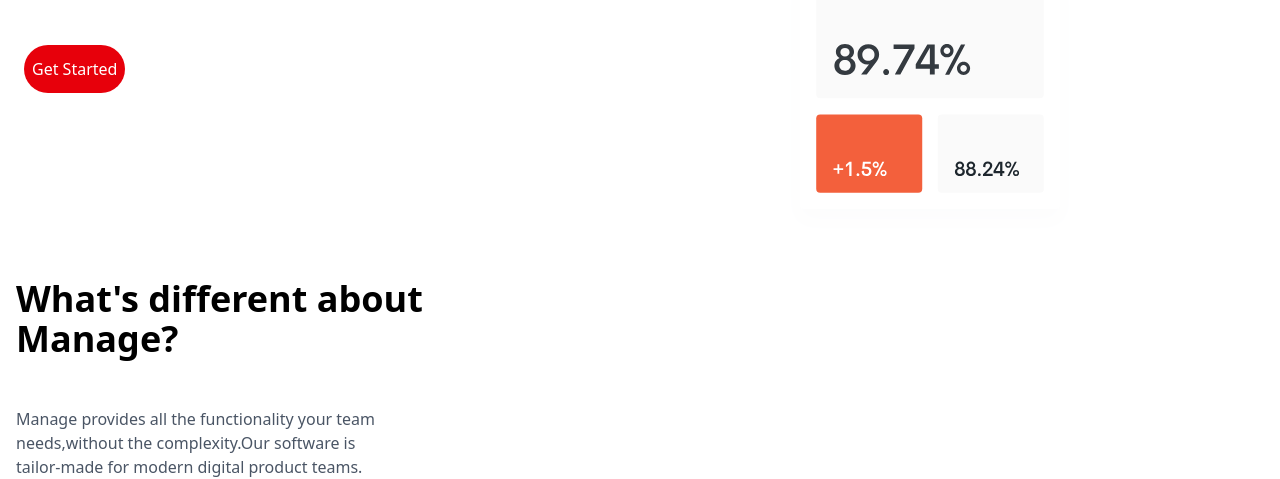
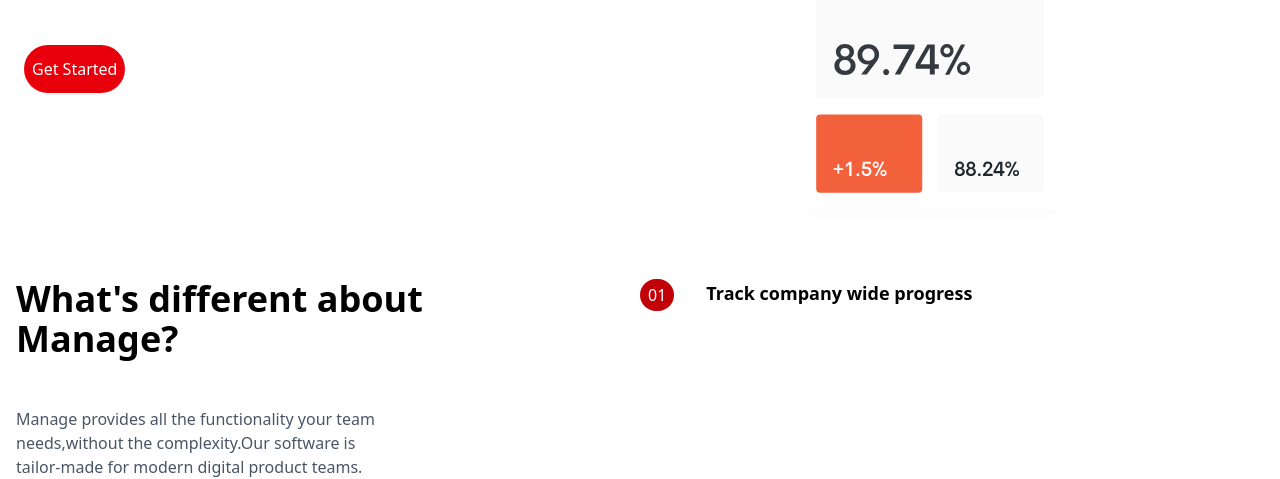
Before and after one commit to akshajdevkv/tailwindcss-landing-page, a website: page src/index.html in a window 1280 px wide. Shown: the part 422-901 px from the top of the page. Drawn offline with Linux system fonts and the light colour scheme.

Commit message:
update features section

```diff
--- a/src/index.html
+++ b/src/index.html
@@ -54,7 +54,21 @@
             </p>
 
         </div>
-        <div></div>
+        <div class="flex flex-col space-y-4 md:w-1/2">
+            <div class="flex flex-col space-y-3 md:space-y-0 md:space-x-6 md:flex-row">
+                <div class="rounded-l-full bg-red-400 md:bg-transparent">
+                    <div class="flex items-center space-x-2">
+                        <div class="px-2 py-2 text-white rounded-full md:py-1 bg-red-700">01</div>
+                        <h3 class="text-base font-bold md:mb-4 md:hidden">
+                            Track company wide progress
+                        </h3>
+                    </div>
+                </div>
+                <div>
+                    <h3 class="hidden mb-4 text-lg font-bold md:block">Track company wide progress</h3>
+                </div>
+            </div>
+        </div>
     </div>
    </section>
 </body>
```
Also changed, not shown: src/output.css.
